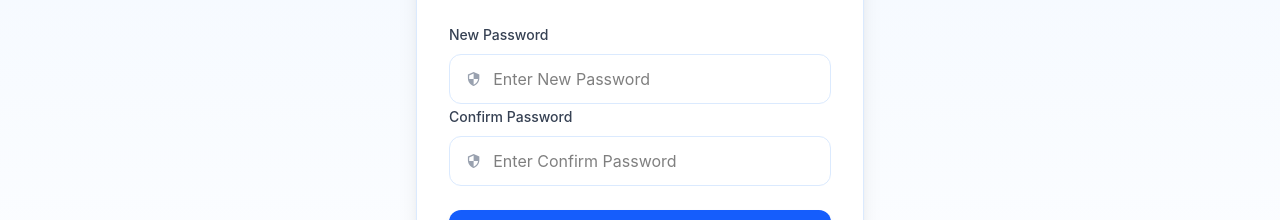
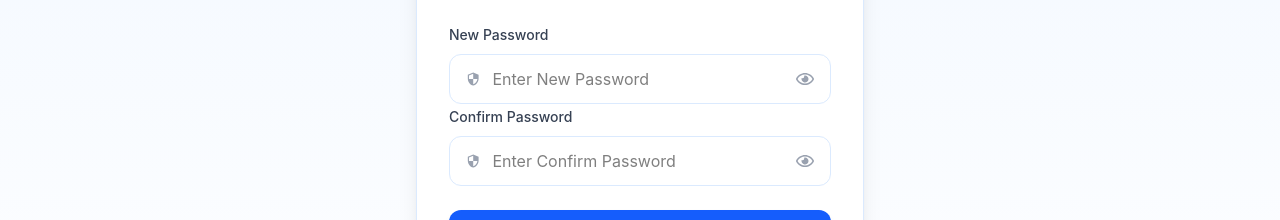
Before and after one commit to hardikrana929/eduvalut-frontend, a React (Vite) app: page /newPassword in a window 1280 px wide. Shown: the part 361-581 px from the top of the page. Built offline with nearby package versions, Linux system fonts and the light colour scheme.

Commit message:
add show password feature in signup and change password

```diff
--- a/src/component/NewPassword.jsx
+++ b/src/component/NewPassword.jsx
@@ -1,6 +1,7 @@
 import { useState } from "react";
 import { MdOutlineSecurity } from "react-icons/md";
 import { PiStudentBold } from "react-icons/pi";
+import { FaRegEye, FaRegEyeSlash } from "react-icons/fa";
 import toast from "react-hot-toast";
 import axios from "axios";
 import { BeatLoader } from "react-spinners";
@@ -9,6 +10,8 @@ import { useNavigate } from "react-router-dom";
 const NewPassword = () => {
   const [pass, setPass] = useState("");
   const [confirmPass, setConfirmPass] = useState("");
+  const [isShowPass, setIsShowPass] = useState(false);
+  const [isShowPassConf, setIsShowPassConf] = useState(false);
   const navigate = useNavigate();
   const [loading, setLoading] = useState(false);
 
@@ -119,13 +122,24 @@ const NewPassword = () => {
               <MdOutlineSecurity className="text-gray-400" />
 
               <input
-                type="password"
+                type={isShowPass ? "text" : "password"}
                 placeholder="Enter New Password"
                 className="w-full px-3 py-3 outline-none bg-transparent"
                 value={pass}
                 onChange={(e) => setPass(e.target.value)}
                 required
               />
+              <button
+                type="button"
+                onClick={() => setIsShowPass(!isShowPass)}
+                className="text-gray-400 hover:text-blue-600 cursor-pointer"
+              >
+                {isShowPass ? (
+                  <FaRegEyeSlash size={18} />
+                ) : (
+                  <FaRegEye size={18} />
+                )}
+              </button>
             </div>
           </div>
           <div>
@@ -137,13 +151,24 @@ const NewPassword = () => {
               <MdOutlineSecurity className="text-gray-400" />
 
               <input
-                type="password"
+                type={isShowPassConf ? "text" : "password"}
                 placeholder="Enter Confirm Password"
                 className="w-full px-3 py-3 outline-none bg-transparent"
                 value={confirmPass}
                 onChange={(e) => setConfirmPass(e.target.value)}
                 required
               />
+              <button
+                type="button"
+                onClick={() => isShowPassConf(!isShowPassConf)}
+                className="text-gray-400 hover:text-blue-600 cursor-pointer"
+              >
+                {isShowPassConf ? (
+                  <FaRegEyeSlash size={18} />
+                ) : (
+                  <FaRegEye size={18} />
+                )}
+              </button>
             </div>
           </div>
 
--- a/src/component/Signup.jsx
+++ b/src/component/Signup.jsx
@@ -1,5 +1,12 @@
 import { useState } from "react";
-import { FaArrowLeft, FaUser, FaEnvelope, FaLock } from "react-icons/fa";
+import {
+  FaArrowLeft,
+  FaUser,
+  FaEnvelope,
+  FaLock,
+  FaRegEye,
+  FaRegEyeSlash,
+} from "react-icons/fa";
 import { PiStudentBold } from "react-icons/pi";
 import { Link } from "react-router-dom";
 import toast from "react-hot-toast";
@@ -9,6 +16,7 @@ import { BeatLoader } from "react-spinners";
 
 const Signup = () => {
   const [isLoading, setIsLoading] = useState(false);
+  const [isShow, setIsShow] = useState(false);
   const [formData, setFormData] = useState({
     fullname: "",
     email: "",
@@ -170,7 +178,7 @@ const Signup = () => {
               <FaLock className="text-gray-400" />
 
               <input
-                type="password"
+                type={isShow ? "text" : "password"}
                 name="password"
                 placeholder="Create password"
                 value={formData.password}
@@ -178,6 +186,13 @@ const Signup = () => {
                 className="w-full px-3 py-3 outline-none bg-transparent"
                 required
               />
+              <button
+                type="button"
+                onClick={() => setIsShow(!isShow)}
+                className="text-gray-400 hover:text-blue-600 cursor-pointer"
+              >
+                {isShow ? <FaRegEyeSlash size={18} /> : <FaRegEye size={18} />}
+              </button>
             </div>
           </div>
 
```
